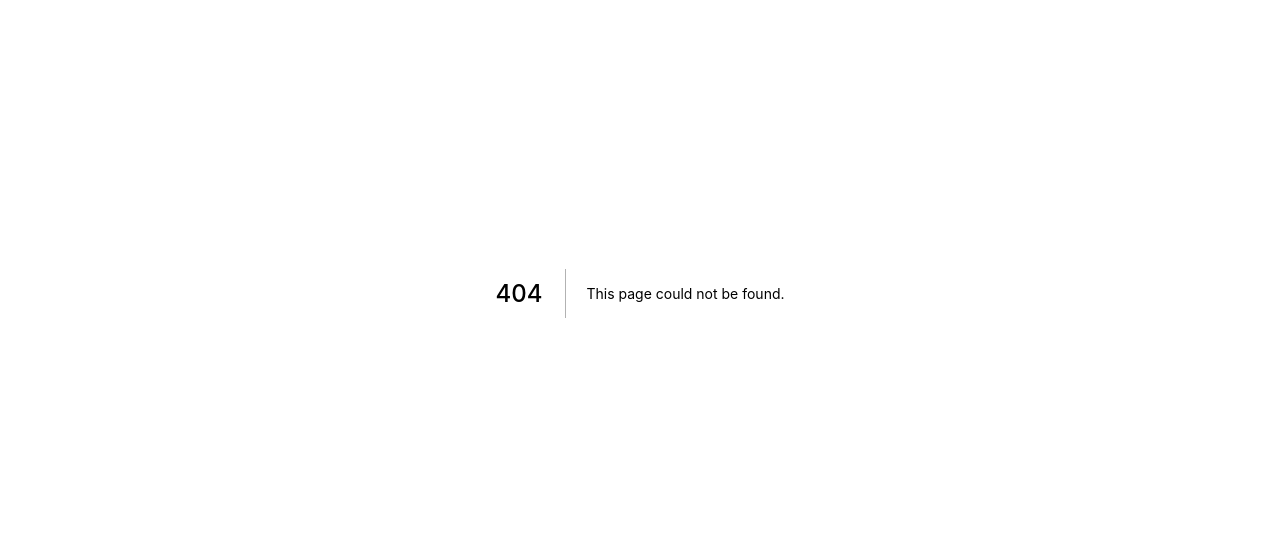
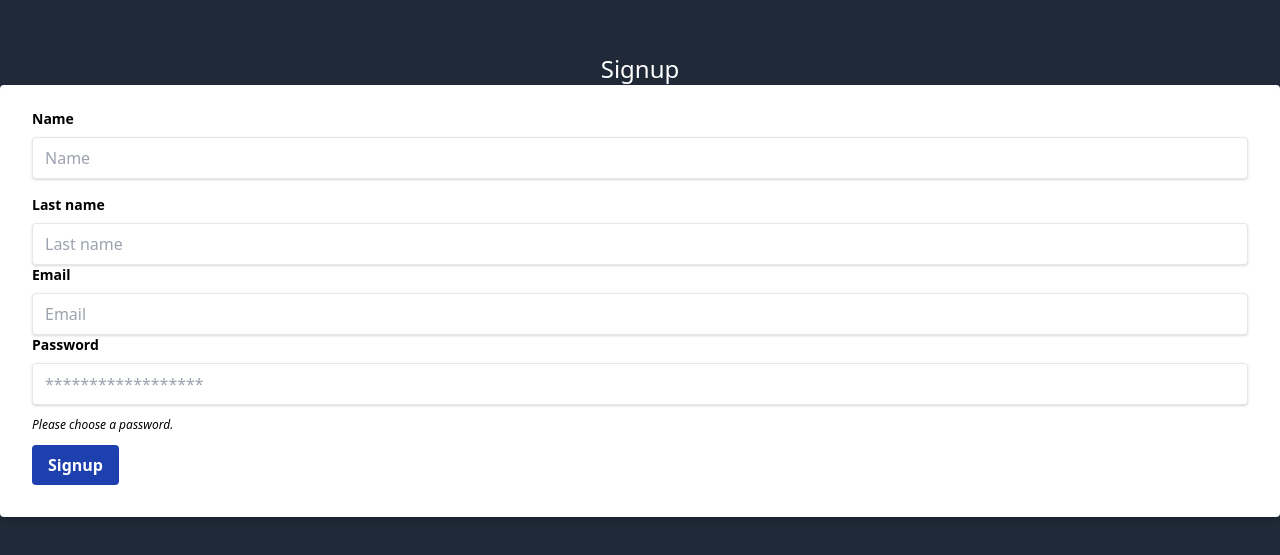
Before and after one commit to omaxlive/GraphQLClient, a Next.js app in the folder client/: page /signup in a window 1280 px wide. Before the commit this address had no page. Shown: the part 107-662 px from the top of the page. Built offline with nearby package versions, Linux system fonts and the light colour scheme.

Commit message:
Create Login & Signup page with a custom layout

```diff
--- a/client/layout/layout.js
+++ b/client/layout/layout.js
@@ -1,8 +1,11 @@
 import React from "react";
 import Head from "next/head";
 import Menu from "./menu/menu";
+import { useRouter } from "next/router";
 
 const Layout = ({ children }) => {
+  const router = useRouter();
+
   return (
     <>
       <Head>
@@ -19,12 +22,21 @@ const Layout = ({ children }) => {
           rel="stylesheet"
         />
       </Head>
-      <div className="bg-gray-200 min-h-screen">
-        <div className="flex min-h-screen">
-          <Menu></Menu>
-          <main className="bg-gray-600 sm:w-2/3 xl:w-4/5 p-5">{children}</main>
+
+      {router.pathname === "/login" || router.pathname === "/signup" ? (
+        <div className="bg-gray-800 min-h-screen flex flex-col justify-center">
+          {children}
         </div>
-      </div>
+      ) : (
+        <div className="bg-gray-200 min-h-screen">
+          <div className="flex min-h-screen">
+            <Menu></Menu>
+            <main className="bg-gray-600 sm:w-2/3 xl:w-4/5 p-5">
+              {children}
+            </main>
+          </div>
+        </div>
+      )}
     </>
   );
 };
--- /dev/null
+++ b/client/pages/signup.js
@@ -0,0 +1,73 @@
+import React from "react";
+import Layout from "../layout/layout";
+
+export default function Signup() {
+  return (
+    <div>
+      <Layout>
+        <h1 className="text-2xl text-white font-light text-center">Signup</h1>
+        {/* NOTE: from https://tailwindcomponents.com/component/login-form */}
+        <div class="bg-white shadow-md rounded px-8 pt-6 pb-8 mb-4 flex flex-col">
+          <div class="mb-4">
+            <label
+              class="block text-grey-darker text-sm font-bold mb-2"
+              for="username"
+            >
+              Name
+            </label>
+            <input
+              class="shadow appearance-none border rounded w-full py-2 px-3 text-grey-darker"
+              id="name"
+              type="text"
+              placeholder="Name"
+            />
+          </div>
+          <label
+            class="block text-grey-darker text-sm font-bold mb-2"
+            for="username"
+          >
+            Last name
+          </label>
+          <input
+            class="shadow appearance-none border rounded w-full py-2 px-3 text-grey-darker"
+            id="lastname"
+            type="text"
+            placeholder="Last name"
+          />
+          <label
+            class="block text-grey-darker text-sm font-bold mb-2"
+            for="username"
+          >
+            Email
+          </label>
+          <input
+            class="shadow appearance-none border rounded w-full py-2 px-3 text-grey-darker"
+            id="email"
+            type="email"
+            placeholder="Email"
+          />
+          <label
+            class="block text-grey-darker text-sm font-bold mb-2"
+            for="password"
+          >
+            Password
+          </label>
+          <input
+            class="shadow appearance-none border border-red rounded w-full py-2 px-3 text-grey-darker mb-3"
+            id="password"
+            type="password"
+            placeholder="******************"
+          />
+          <p class="text-red text-xs italic">Please choose a password.</p>
+          <div class="flex items-center justify-between mt-3">
+            <input
+              class="text-white bg-blue-800 hover:bg-blue-dark font-bold py-2 px-4 rounded"
+              type="submit"
+              value="Signup"
+            />
+          </div>
+        </div>
+      </Layout>
+    </div>
+  );
+}
```
Also changed, not shown: client/pages/login.js (added, +57 -0 lines).
